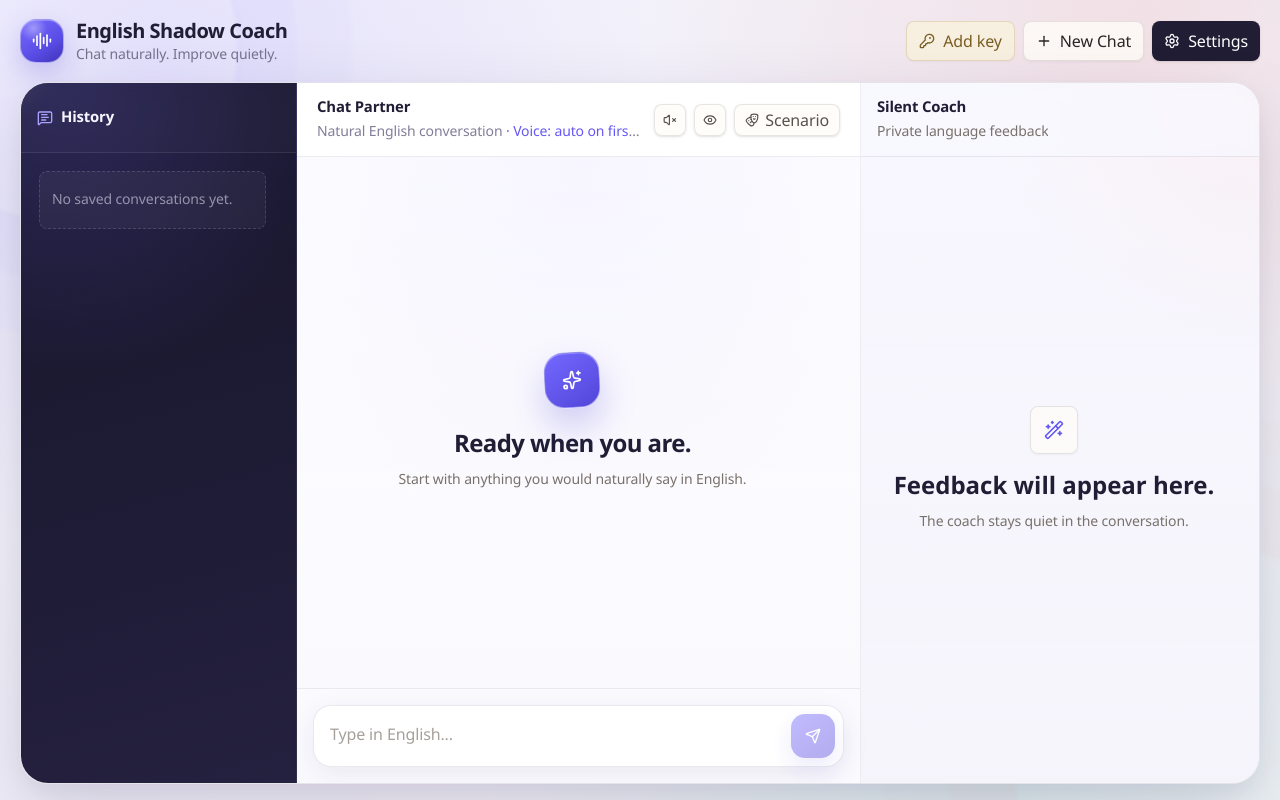
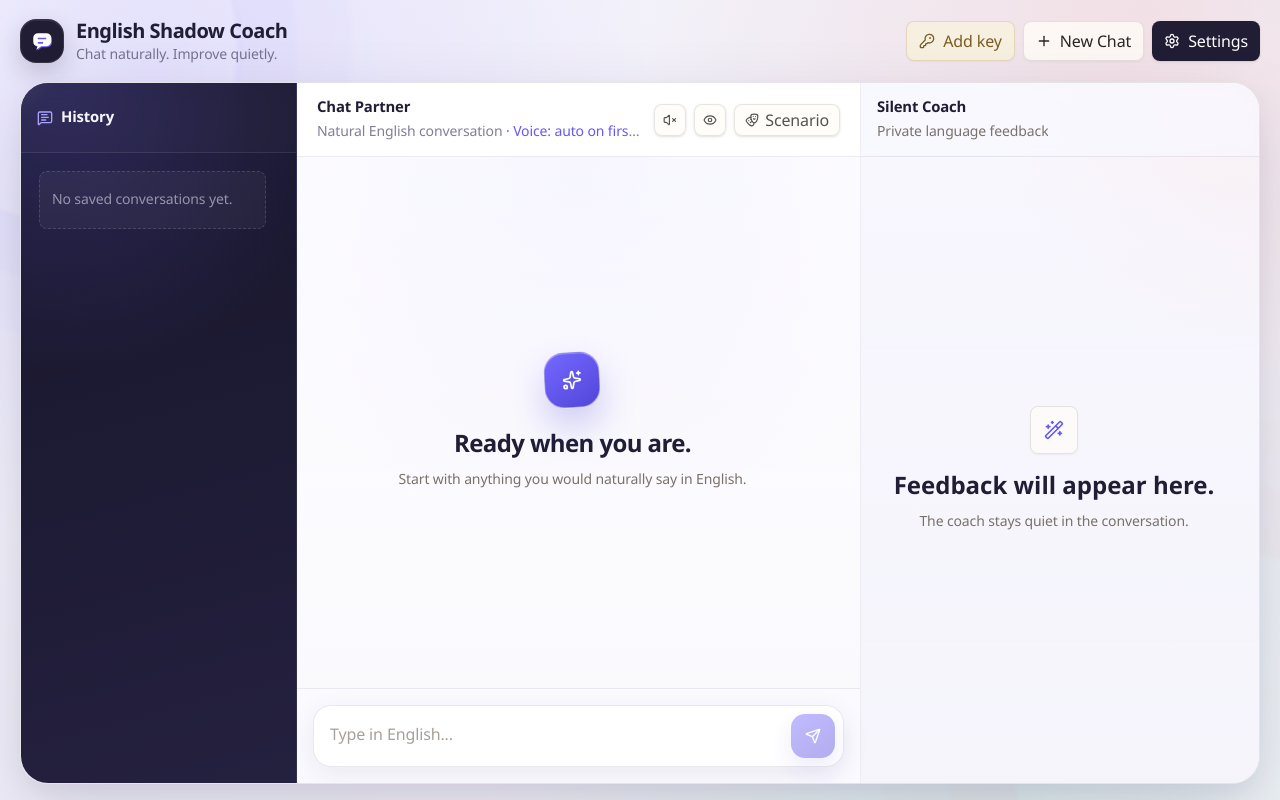
Before and after one commit to bowen-english/bowen-english.github.io, a Next.js app: page / in a window 1280 px wide. Built offline with nearby package versions, Linux system fonts and the light colour scheme.

Commit message:
Refine the app icon and brand mark

```diff
--- a/app/globals.css
+++ b/app/globals.css
@@ -251,14 +251,12 @@ select {
 }
 
 .brand-mark {
-  border: 1px solid rgba(255, 255, 255, 0.46);
+  border: 1px solid rgba(255, 255, 255, 0.1);
   border-radius: 16px;
-  background:
-    radial-gradient(circle at 30% 20%, rgba(255, 255, 255, 0.36), transparent 30%),
-    linear-gradient(145deg, #7569ff 0%, #5a4de5 62%, #4034b9 100%);
+  background: #201d35;
   box-shadow:
-    0 10px 26px rgba(81, 69, 217, 0.24),
-    inset 0 1px 0 rgba(255, 255, 255, 0.24);
+    0 10px 24px rgba(32, 29, 53, 0.18),
+    inset 0 1px 0 rgba(255, 255, 255, 0.08);
 }
 
 .brand-title {
--- a/app/page.tsx
+++ b/app/page.tsx
@@ -10,7 +10,6 @@ import {
   type ReactNode,
 } from "react";
 import {
-  AudioLines,
   Bot,
   KeyRound,
   MessageSquareText,
@@ -2141,7 +2140,7 @@ ${contextText}
         <div className="flex min-w-0 items-center gap-4">
           <div className="flex min-w-0 items-center gap-3">
             <div className="brand-mark shine-sweep smooth-transition flex size-11 shrink-0 items-center justify-center text-white hover:-translate-y-0.5">
-              <AudioLines className="size-5" aria-hidden="true" />
+              <BrandGlyph className="size-7" />
             </div>
             <div className="min-w-0">
               <h1 className="brand-title truncate text-xl font-extrabold tracking-[-0.025em] text-[#201d35]">
@@ -2189,7 +2188,7 @@ ${contextText}
       <header className="mobile-header flex shrink-0 items-center justify-between gap-3 px-3 py-2.5 backdrop-blur-xl lg:hidden">
         <div className="flex min-w-0 items-center gap-3">
           <div className="brand-mark shine-sweep flex size-9 shrink-0 items-center justify-center text-white">
-            <AudioLines className="size-4" aria-hidden="true" />
+            <BrandGlyph className="size-6" />
           </div>
           <div className="min-w-0">
             <h1 className="truncate text-sm font-bold tracking-normal text-[#201d35]">
@@ -2414,6 +2413,43 @@ ${contextText}
   );
 }
 
+function BrandGlyph({ className }: { className?: string }) {
+  return (
+    <svg
+      className={className}
+      viewBox="0 0 64 64"
+      fill="none"
+      aria-hidden="true"
+    >
+      <path
+        d="M23 14h19a11 11 0 0 1 11 11v8a11 11 0 0 1-11 11H30l-11 8 2.8-8.1A11 11 0 0 1 12 33v-8a11 11 0 0 1 11-11Z"
+        fill="#6558f5"
+        transform="translate(2 2)"
+      />
+      <path
+        d="M23 14h19a11 11 0 0 1 11 11v8a11 11 0 0 1-11 11H30l-11 8 2.8-8.1A11 11 0 0 1 12 33v-8a11 11 0 0 1 11-11Z"
+        fill="#fffdf8"
+      />
+      <rect
+        x="22"
+        y="24.5"
+        width="20"
+        height="3.5"
+        rx="1.75"
+        fill="#6558f5"
+      />
+      <rect
+        x="22"
+        y="34.5"
+        width="13"
+        height="3.5"
+        rx="1.75"
+        fill="#6558f5"
+      />
+    </svg>
+  );
+}
+
 function MobileTabButton({
   active,
   badge,
```
Also changed, not shown: app/icon.svg.
